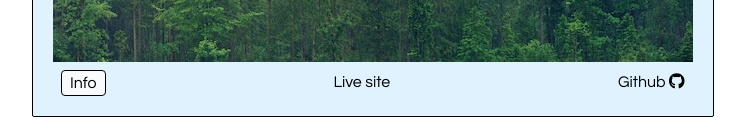
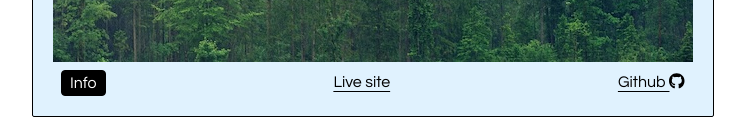
Before and after one commit to cbvvrd/portfolio, a React (Vite) app: page / in a window 1280 px wide. Shown: the part 1444-1579 px from the top of the page, without its empty margins (267-1012 px from the left). Built offline with nearby package versions, Linux system fonts and the light colour scheme.

Commit message:
added styling to modal boxes

```diff
--- a/src/components/Portfolio/index.jsx
+++ b/src/components/Portfolio/index.jsx
@@ -3,7 +3,7 @@ import PortfolioGallery from "../PortfolioGallery";
 
 function Portfolio() {
     return (
-        <div id="portfolio" className="flex flex-col justify-evenly items-center gap-3 mx-12 my-6 border-b border-black font-questrial">
+        <div id="portfolio" className="flex flex-col justify-evenly items-center gap-3 mx-5 my-6 border-b border-black font-questrial">
             <h2 className="bg-black text-white text-2xl text-center p-3">Portfolio:</h2>
             <p className="text-center">Below are some projects I have worked on.</p>
             <PortfolioGallery />
--- a/src/components/PortfolioGallery/index.jsx
+++ b/src/components/PortfolioGallery/index.jsx
@@ -6,6 +6,8 @@ import PortfolioModal from "../PortfolioModal";
 function PortfolioGallery() {
 
     const [projects, setProjects] = useState([]);
+    const [project_id, setProject_id] = useState(0);
+    const [modal, setModal] = useState(false);
 
     useEffect(() => {
         fetch("data/portfolio.json")
@@ -15,34 +17,27 @@ function PortfolioGallery() {
         });
     }, []);
 
-    const [modal, setModal] = useState(false);
-
-    const [project_id, setProject_id] = useState(0);
-
     function toggleModal() {
         setModal(!modal);
     }
 
-    return(
+    return (
         <div className="flex flex-col m-auto mb-6 gap-5">
-            {/* <p>{projects[1]["name"]}</p> */}
             {projects.map(project =>
                 <div key={project.id} className="bg-sky-100 py-3 px-5 border border-black rounded-sm">
                     <h3 className="p-1 text-xl font-bold">{project.name}</h3>
                     <img src={project.img} alt={project.alt_text}/>
                     <div className="flex justify-between p-2">
-                        <button onClick={() => {toggleModal(); setProject_id(project.id)}} className="bg-slate-50 border border-black px-2 rounded">Info</button>
-                        <a href={project.site_link} target="_blank">Live site</a>
-                        <a href={project.github_link} target="_blank">Github <FontAwesomeIcon icon={faGithub} /></a>
-
+                        <button onClick={() => {toggleModal(); setProject_id(project.id)}} className="bg-black text-white border border-black px-2 rounded">Info</button>
+                        <a href={project.site_link} target="_blank" className="underline underline-offset-4">Live site</a>
+                        <a href={project.github_link} target="_blank" className="underline underline-offset-4">Github <FontAwesomeIcon icon={faGithub} /></a>
                     </div>
                 </div>
             )}
             {modal &&
-                <div onClick={toggleModal} className="modal-backdrop fixed top-0 left-0 right-0 w-full h-full bg-gray-400/55">
-                    <div onClick={e => e.stopPropagation()} className="modal-content fixed top-10 left-10 right-10 bg-red-500">
+                <div onClick={toggleModal} className="modal-backdrop fixed top-0 left-0 right-0 w-full h-full bg-gray-400/25 backdrop-blur-sm">
+                    <div onClick={e => e.stopPropagation()} >
                         <PortfolioModal
-                            project_id={project_id}
                             image={projects[project_id-1]["img"]}
                             alt={projects[project_id-1]["alt_text"]}
                             info={projects[project_id-1]["info"]}
--- a/src/components/PortfolioModal/index.jsx
+++ b/src/components/PortfolioModal/index.jsx
@@ -3,11 +3,13 @@ import { faGithub } from "@fortawesome/free-brands-svg-icons";
 
 function PortfolioModal({image, alt, info, site, github}) {
     return(
-        <div>
+        <div className="fixed top-20 left-10 right-10 px-5 py-4 flex flex-col gap-3 bg-sky-200 border border-black drop-shadow-lg">
             <img src={image} alt={alt}/>
-            <p>{info}</p>
-            <a href={site}>Live site</a>
-            <a href={github}>Github <FontAwesomeIcon icon={faGithub}/></a>
+            <p className="text-center">{info}</p>
+            <div className="flex gap-8 justify-center underline underline-offset-4">
+                <a href={site} target="_blank">Live site</a>
+                <a href={github} target="_blank">Github <FontAwesomeIcon icon={faGithub}/></a>
+            </div>
         </div>
     )
 }
```
